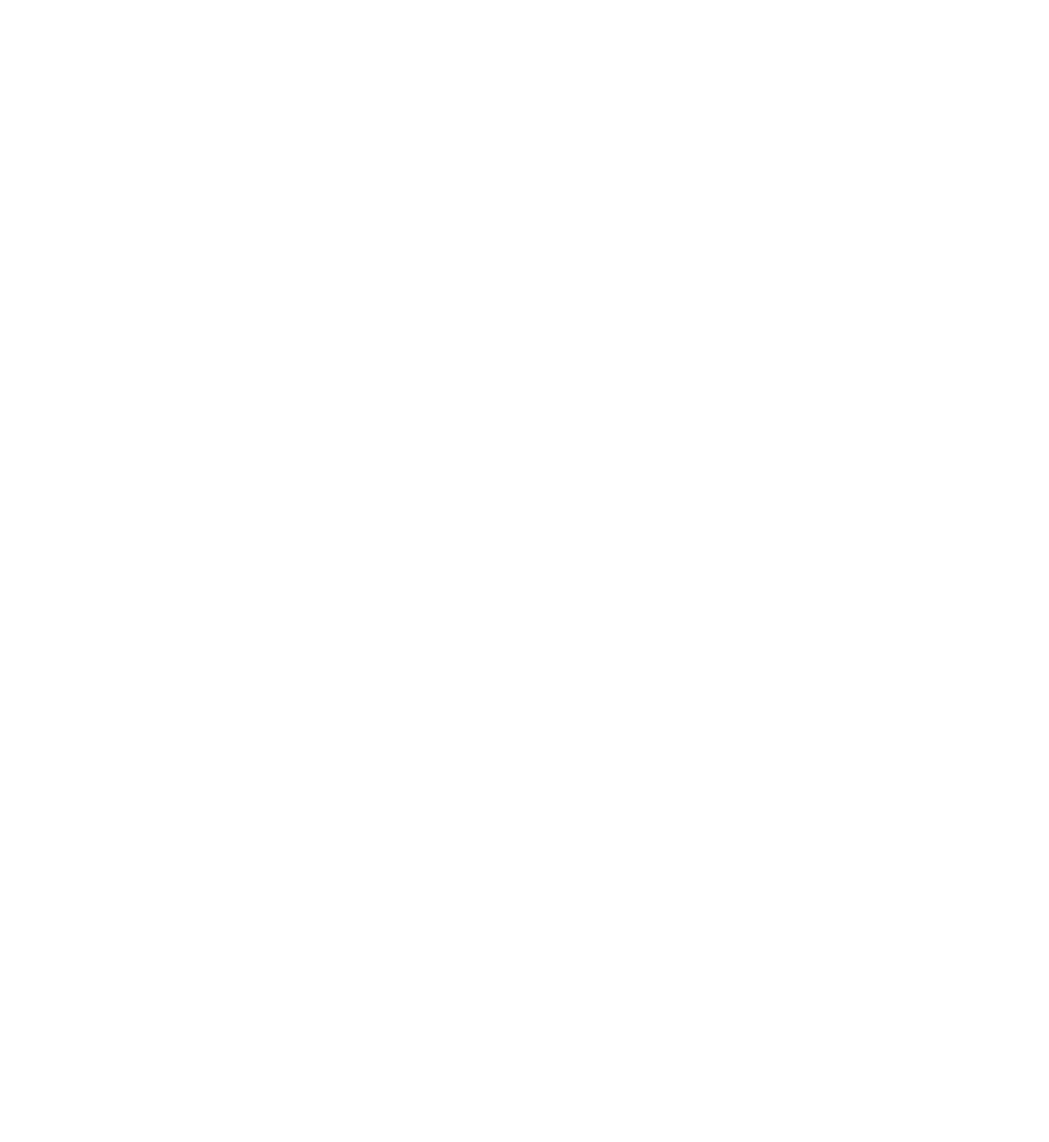
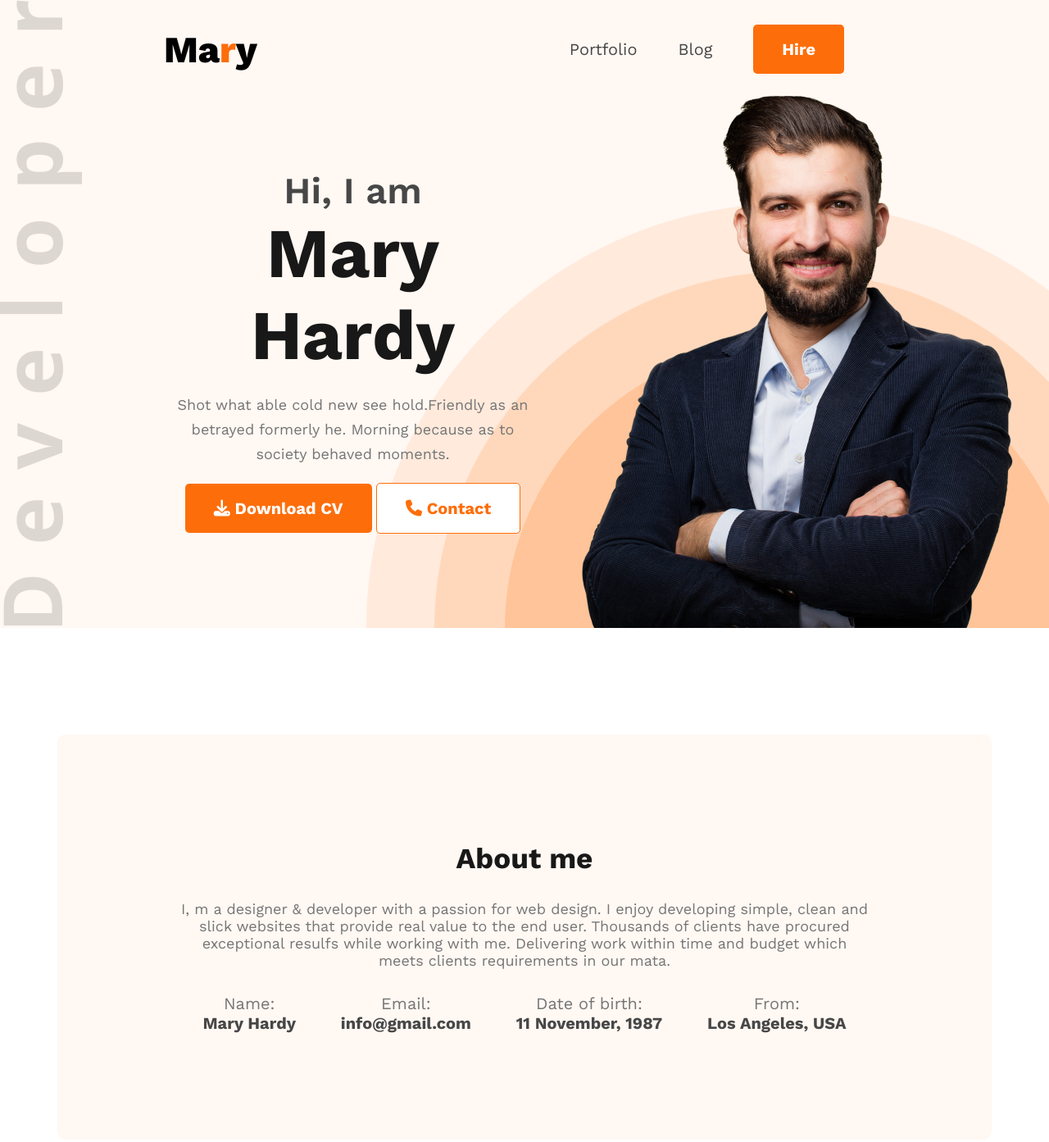
Before and after one commit to masumhs73/web-developer-portfolio, a plain HTML site: page index.html in a window 1280 px wide. Shown: the whole page at 82% size. Before the commit the page ends 800 px from the top, so only its background shows below. Drawn offline with nearby package versions, Linux system fonts and the light colour scheme.

Commit message:
added about section

```diff
--- a/index.html
+++ b/index.html
@@ -4,10 +4,54 @@
     <meta charset="UTF-8">
     <meta name="viewport" content="width=device-width, initial-scale=1.0">
     <title>Web Developer Portfolio</title>
+    <link rel="stylesheet" href="styles/portfolio.css">
+    <script src="https://kit.fontawesome.com/9a2690126f.js" crossorigin="anonymous"></script>
 </head>
 <body>
-    <header></header>
-    <main></main>
+    <header class="header secondary-bg">
+        <nav>
+            <h3 class="nav-title">Ma<span class="text-primary">r</span>y</h3>
+            <ul>
+                <li><a class="dark-2" href="">Portfolio</a></li>
+                <li><a class="dark-2" href="">Blog</a></li>
+                <li><a class="dark-2" href=""><button class="btn-primary">Hire</button></a></li>
+            </ul>
+        </nav>
+        <div class="banner">
+            <div class="banner-content">
+                <h4 class="banner-greetings dark-2">Hi, I am</h4>
+                <h1 class="banner-title dark-1">Mary Hardy</h1>
+                <p class="banner-description dark-3">Shot what able cold new see hold.Friendly as an betrayed formerly he. Morning because as to society behaved moments.</p>
+                <button class="btn-primary"><i class="fa-solid fa-download"></i> Download CV</button>
+                <button class="btn-secondary"><i class="fa-solid fa-phone"></i> Contact</button>
+            </div>
+            <img class="banner-profile" src="images/hardy.png" alt="">
+        </div>
+    </header>
+    <main>
+        <section class="about secondary-bg">
+            <h3 class="section-title">About me</h3>
+            <p class="section-description">I, m a designer & developer with a passion for web design. I enjoy developing simple, clean and slick websites that provide real value to the end user. Thousands of clients have procured exceptional resulfs while working with me. Delivering work within time and budget which meets clients requirements in our mata.</p>
+            <div class="about-items">
+                <div class="about-item">
+                    <p class="item-name">Name:</p>
+                    <p class="item-description">Mary Hardy</p>
+                </div>
+                <div class="about-item">
+                    <p class="item-name">Email:</p>
+                    <p class="item-description">info@gmail.com</p>
+                </div>
+                <div class="about-item">
+                    <p class="item-name">Date of birth:</p>
+                    <p class="item-description">11 November, 1987</p>
+                </div>
+                <div class="about-item">
+                    <p class="item-name">From:</p>
+                    <p class="item-description">Los Angeles, USA</p>
+                </div>
+            </div>
+        </section>
+    </main>
     <footer></footer>
 </body>
 </html>
--- /dev/null
+++ b/styles/portfolio.css
@@ -0,0 +1,158 @@
+@import url('https://fonts.googleapis.com/css2?family=Open+Sans:ital,wght@0,300..800;1,300..800&family=Work+Sans:ital,wght@0,100..900;1,100..900&display=swap');
+
+*{
+    margin: 0;
+    font-family: "Work Sans", serif;
+}
+
+/* nav styles */
+
+nav{
+    display: flex;
+    align-items: center;
+    justify-content: space-between;
+    margin: 0 200px;
+    padding-top: 30px;
+}
+
+.nav-title{
+    font-weight: 800;
+    font-size: 45px;
+}
+.text-primary{
+    color: #FD6E0A;
+}
+
+.dark-1{
+    color: #181818;
+}
+.dark-2{
+    color: #474747;
+}
+.dark-3{
+    color: #757575;
+}
+
+.header{
+    background-image: url("../images/developer.png"), url("../images/header_bg.png");
+    background-repeat: no-repeat;
+    background-position: top left, bottom right;
+    margin-bottom: 130px;
+}
+nav ul{
+    display: flex;
+    align-items: center;
+
+}
+
+nav ul li{
+    list-style-type: none;
+    margin-right: 50px;
+}
+
+nav li a{
+    text-decoration: none;
+    font-size: 20px;
+}
+
+/* shared styles  */
+
+.btn-primary{
+    background-color: #FD6E0A;
+    font-weight: bold;
+    font-size: 20px;
+    color: white;
+    padding: 18px 35px;
+    border-radius: 5px ;
+    border: none;
+}
+
+.secondary-bg{
+    background-color: #FFF8F3;
+}
+
+.btn-secondary{
+    color: #FD6E0A;
+    background-color: white;
+    border-radius: 5px;
+    border: 1px solid #FD6E0A;
+    font-size: 20px;
+    font-weight: 700;
+    padding: 18px 35px;
+}
+
+.banner{
+    display: flex;
+    justify-content: space-between;
+    align-items: center;
+    margin: 0 35px 0 200px;
+}
+
+.banner-content{
+    max-width: 580px;
+    text-align: center;
+}
+
+.banner-greetings{
+    font-weight: 600;
+    font-size: 45px;
+
+}
+
+.banner-title{
+    font-weight: 700px;
+    font-size: 85px;
+}
+
+.banner-description{
+    font-size: 18px;
+    line-height: 30px;
+    margin: 20px 0;
+}
+
+.banner-profile{
+    width: 584px;
+}
+
+/* main styles */
+
+main{
+    max-width: 1140px;
+    margin: 0 auto;
+}
+
+/* about styles */
+
+.about{
+    border-radius: 10px;
+    padding: 130px 150px;
+    text-align: center;
+    margin-bottom: 130px;
+}
+
+.section-title{
+    font-size: 35px;
+    font-weight: 700;
+    color: #181818;
+}
+.section-description{
+    font-size: 18px;
+    color: #757575;
+    padding: 30px 0;
+}
+
+.about-items{
+    display: flex;
+    justify-content: space-around;
+}
+
+.item-name{
+    font-size: 20px;
+    color: #757575;
+}
+
+.item-description{
+    font-size: 20px;
+    color: #474747;
+    font-weight: 700;
+}
```
